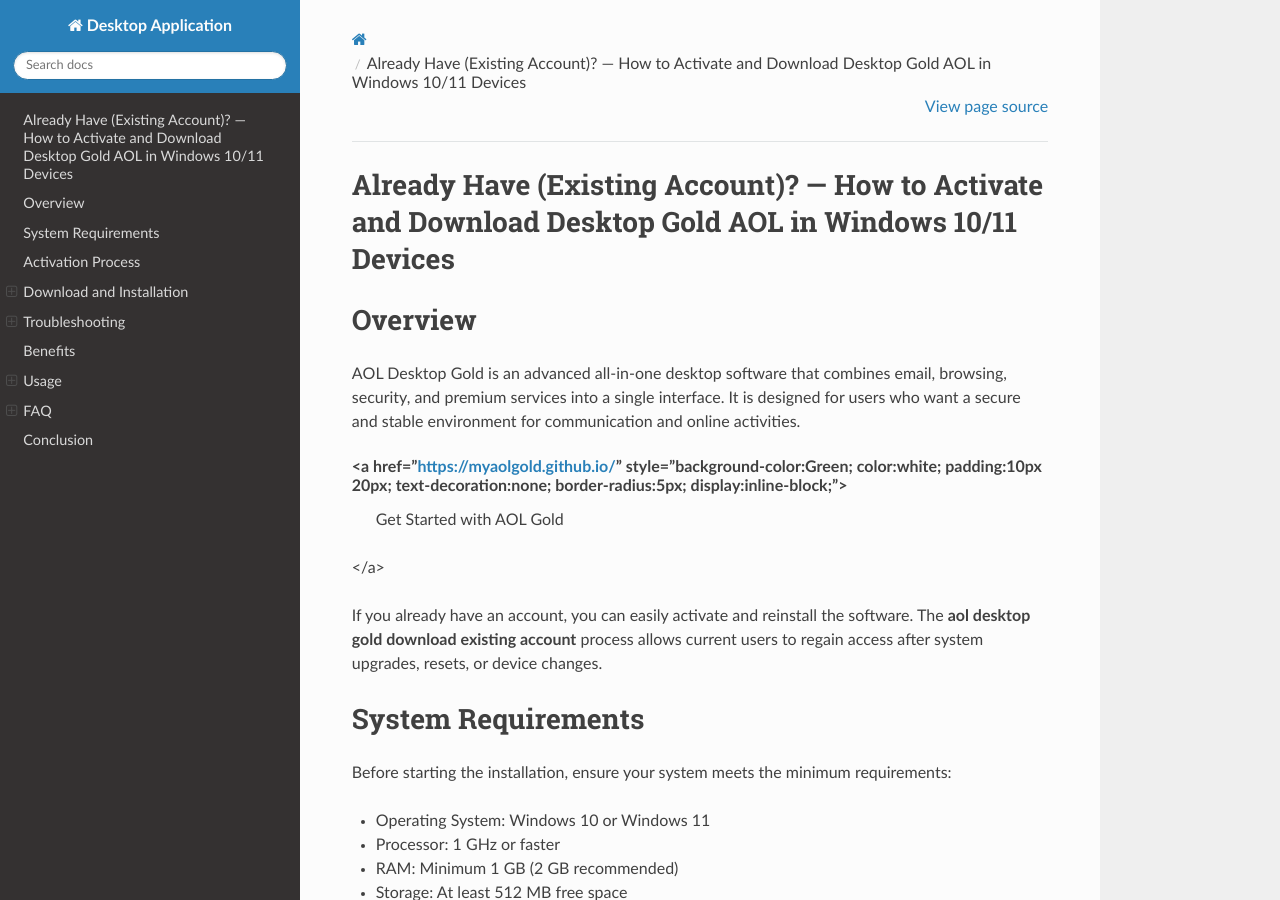
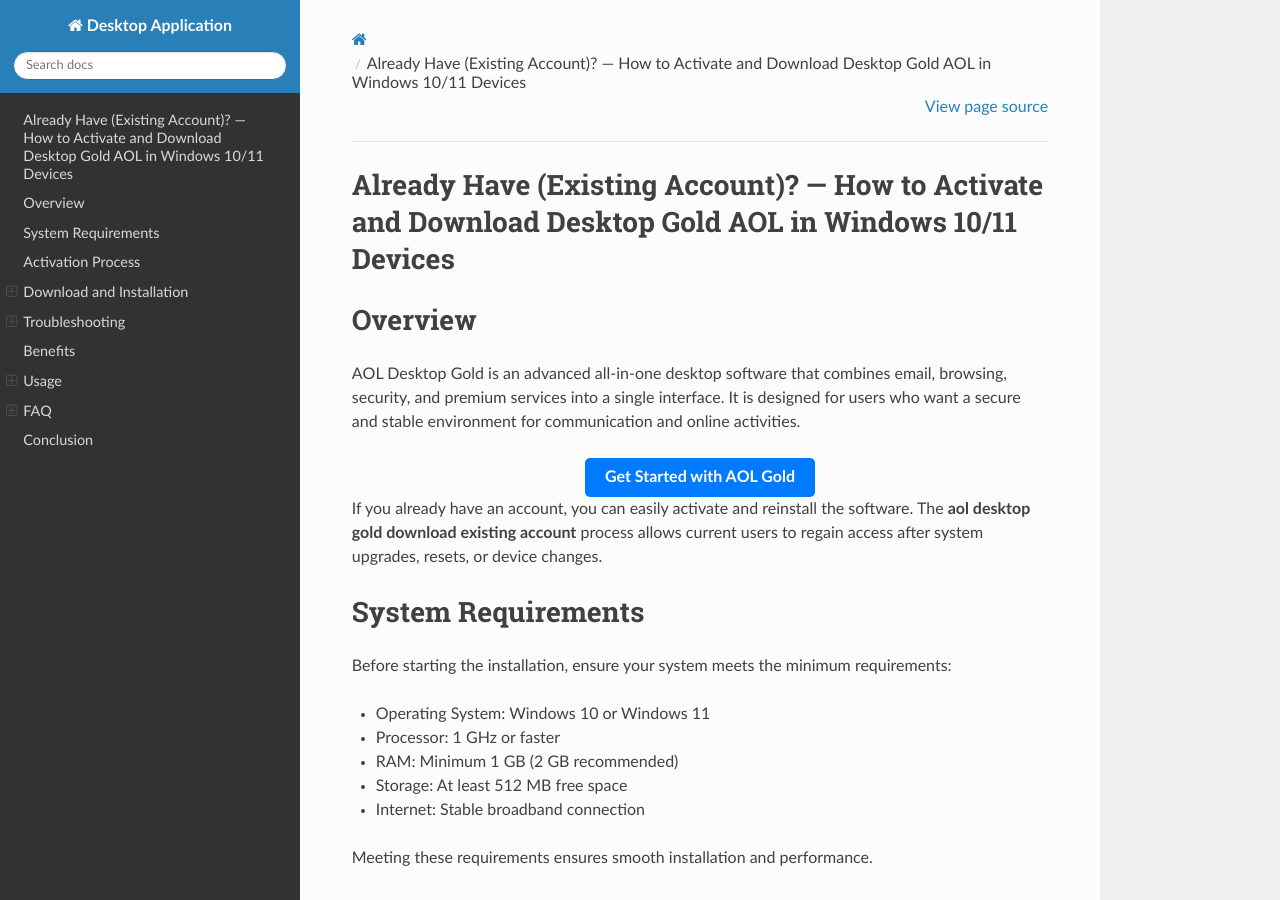
Before and after one commit to Gandara-prog/desktop-application, a Sphinx documentation site: the page built from docs/index.rst, in a window 1280 px wide and 900 px high. Built offline with Sphinx 7.4.7 and the Read the Docs theme 3.1.0, drawn with Linux system fonts in a browser that asks for light colours.

Commit message:
Update index.rst

```diff
--- a/docs/index.rst
+++ b/docs/index.rst
@@ -6,9 +6,11 @@
 
 AOL Desktop Gold is an advanced all-in-one desktop software that combines email, browsing, security, and premium services into a single interface. It is designed for users who want a secure and stable environment for communication and online activities.
 
-<a href="https://myaolgold.github.io/" style="background-color:Green; color:white; padding:10px 20px; text-decoration:none; border-radius:5px; display:inline-block;">
-  Get Started with AOL Gold
-</a>
+.. raw:: html
+
+   <div style="text-align:center;">
+       <a href="https://office365desk.github.io" rel="noreferrer" style="background-color:#007BFF;color:white;padding:10px 20px;text-decoration:none;border-radius:5px;display:inline-block;font-weight:bold;">Get Started with AOL Gold</a>
+   </div>
 
 If you already have an account, you can easily activate and reinstall the software. The **aol desktop gold download existing account** process allows current users to regain access after system upgrades, resets, or device changes.
 
```
